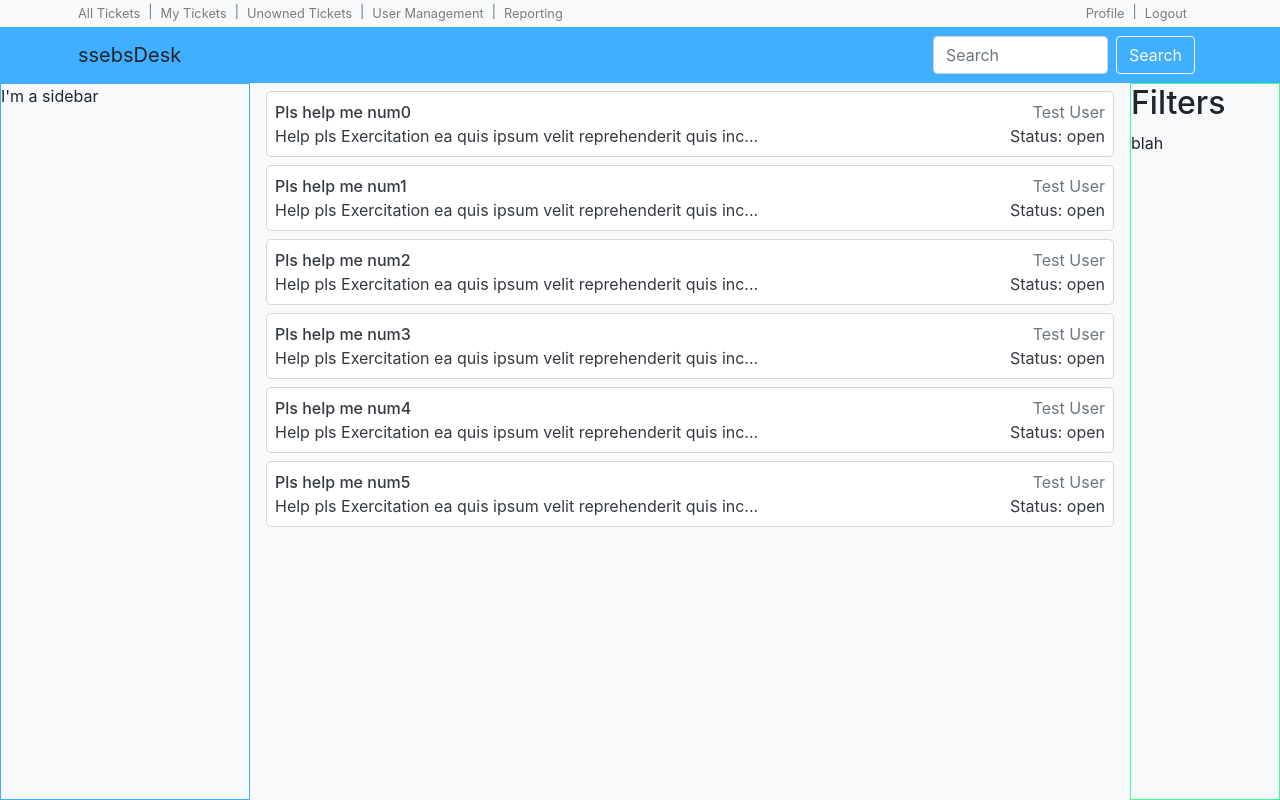
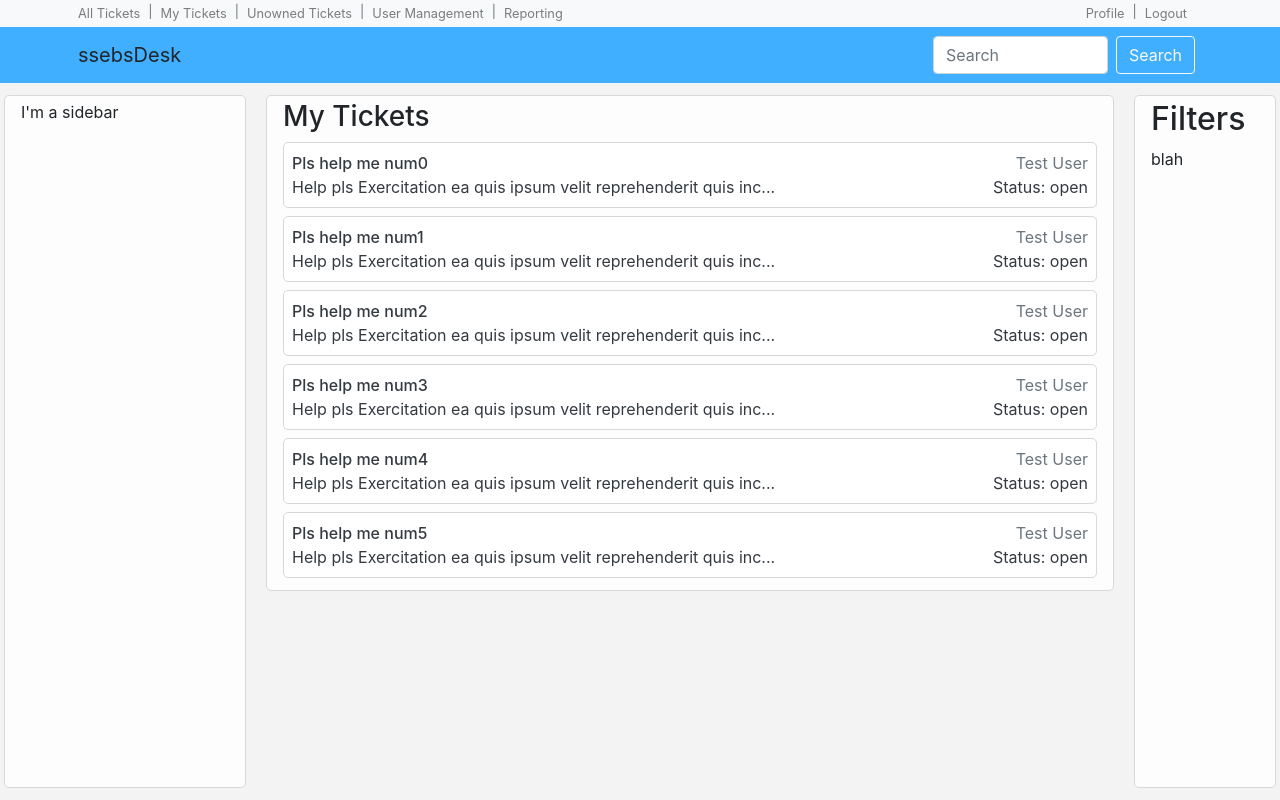
Before and after one commit to ssebs/ssebs-desk, a React (Create React App) app: page / in a window 1280 px wide. Built offline with nearby package versions, Linux system fonts and the light colour scheme.

Commit message:
more styling

```diff
--- a/src/components/Ticket/TicketList.jsx
+++ b/src/components/Ticket/TicketList.jsx
@@ -3,6 +3,7 @@ import React from "react";
 const TicketList = ({ list, title}) => {
     return (
         <div className="ticket-list">
+            <h3>{title}</h3>
             {list.map(tkt => {
                 let shortBody = "" + tkt.body;
                 shortBody = shortBody.substr(0, 64) + "...";
--- a/src/index.scss
+++ b/src/index.scss
@@ -1,5 +1,7 @@
 $primary: #41afff;
 $secondary: #41ff91;
+$midLight: #f3f3f3;
+$lighter: #fdfdfd;
 $lightBorder: #dcd7d7;
 
 @import "node_modules/bootstrap/scss/bootstrap";
@@ -15,7 +17,7 @@ header {
 .home-layout {
     max-width: 1280px;
     margin: auto;
-    background-color: $light;
+    background-color: $midLight;
     display: grid;
     grid-template-columns: 250px auto 150px;
     // 83 is the height of the header
@@ -23,17 +25,21 @@ header {
     grid-gap: 1rem;
 
     .home-layout-left {
-        border: 1px solid $primary;
+        border: 1px solid $lightBorder;
+        border-radius: 5px;
+        padding: 0.25rem 1rem;
+        margin: 0.75rem 0.25rem;
+        background-color: $lighter;
     }
     .home-layout-center {
         // background-color: $white;
         // border: 1px solid red;
-    }
-    .home-layout-right {
-        border: 1px solid $secondary;
-    }
-}
         .ticket-list {
+            border: 1px solid $lightBorder;
+            border-radius: 5px;
+            padding: 0.25rem 1rem;
+            margin: 0.75rem auto;
+            background-color: $lighter;
             button {
                 color: $dark;
                 background-color: $white;
@@ -49,3 +55,12 @@ header {
                 }
             }
         }
+    }
+    .home-layout-right {
+        border: 1px solid $lightBorder;
+        border-radius: 5px;
+        padding: 0.25rem 1rem;
+        margin: 0.75rem 0.25rem;
+        background-color: $lighter;
+    }
+}
```
Lines whose indentation alone changed are shown as unchanged.
